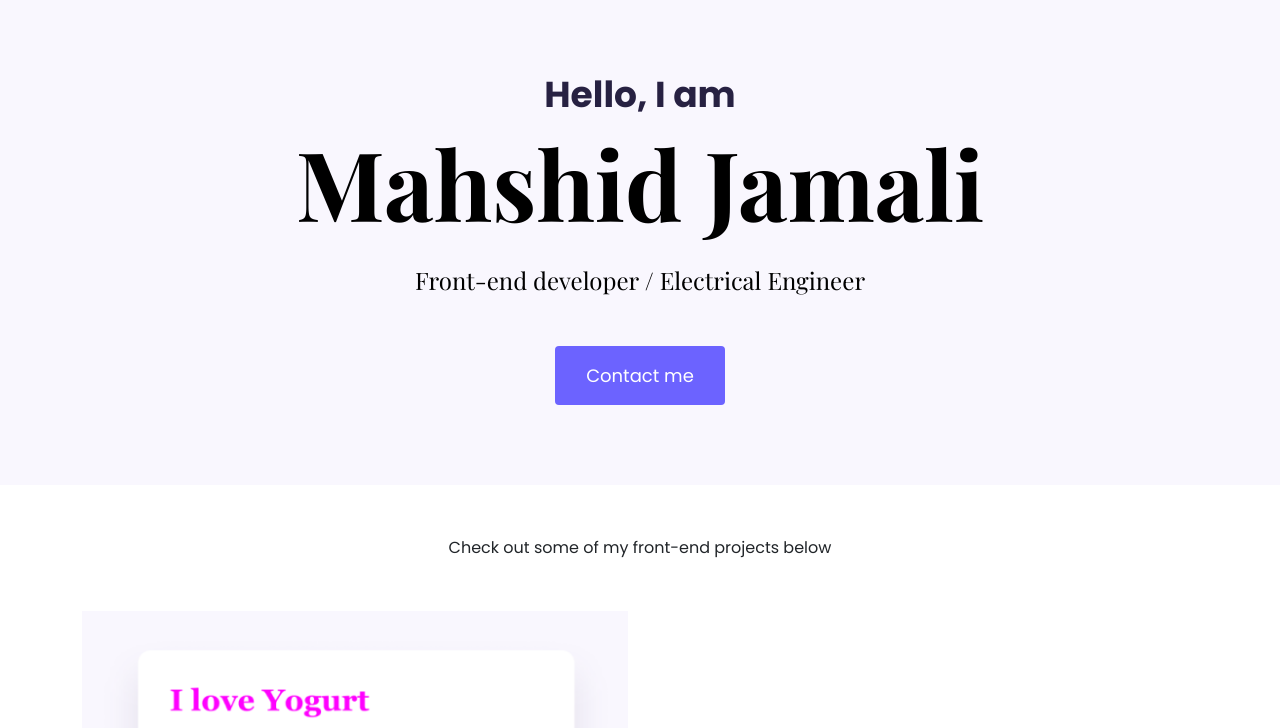
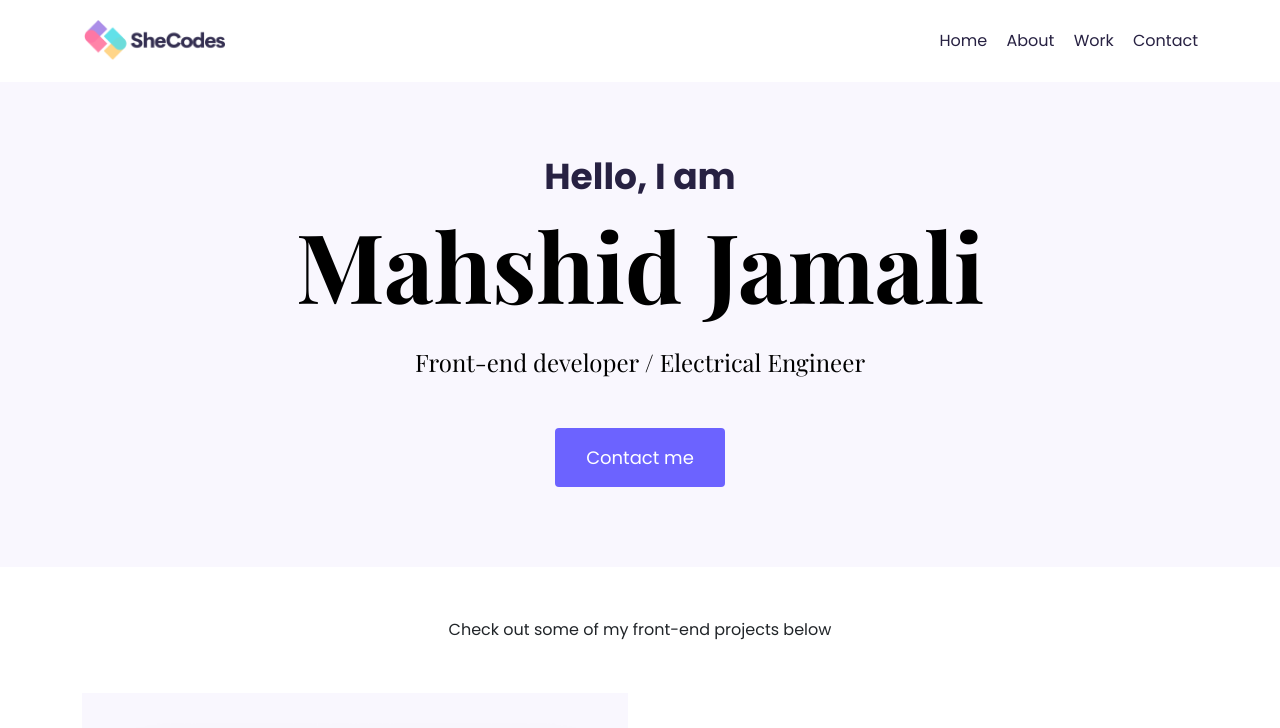
Before and after one commit to mahshid9574/My-CV, a plain HTML site: page index.html in a window 1280 px wide. Shown: the top 728 px of the page. Drawn offline with nearby package versions, Linux system fonts and the light colour scheme; a web font is replaced by a local one.

Commit message:
added navbar

```diff
--- a/index.html
+++ b/index.html
@@ -28,6 +28,36 @@
   </head>
 
   <body>
+    <div class="container">
+      <nav class="d-flex justify-content-between">
+        <a href="/" title="Homepage">
+          <img
+            src="images/logo.png"
+            class="logo d-none d-md-block"
+            alt="Logo"
+          />
+          <img
+            src="images/logo-small.jpg"
+            class="logo d-block d-md-none"
+            alt="Logo"
+          />
+        </a>
+        <ul>
+          <li class="active">
+            <a href="/" title="Homepage"> Home</a>
+          </li>
+          <li>
+            <a href="/about.html" title="About Patricia"> About</a>
+          </li>
+          <li>
+            <a href="/work.html" title="Patricia's work"> Work</a>
+          </li>
+          <li>
+            <a href="/contact.html" title="Contact Patricia"> Contact</a>
+          </li>
+        </ul>
+      </nav>
+    </div>
     <div class="hero">
       <p>Hello, I am</p>
       <h1>Mahshid Jamali</h1>
--- a/styles/portfolio.css
+++ b/styles/portfolio.css
@@ -123,6 +123,32 @@ p {
   max-height: 40px;
 }
 
+nav {
+  padding: 20px 0;
+}
+
+nav ul {
+  padding: 0;
+  margin: 0;
+}
+
+nav li {
+  display: inline;
+  list-style: none;
+  line-height: 42px;
+  margin-left: 15px;
+}
+
+nav a {
+  text-decoration: none;
+  color: #272142;
+  transition: all 100ms ease-in-out;
+}
+
+nav a:hover {
+  color: var(--primary-color);
+}
+
 @media (max-width: 900px) {
   h1 {
     font-size: 44px;
```
Also changed, not shown: images/logo-small.jpg (added), images/logo.png (added).
